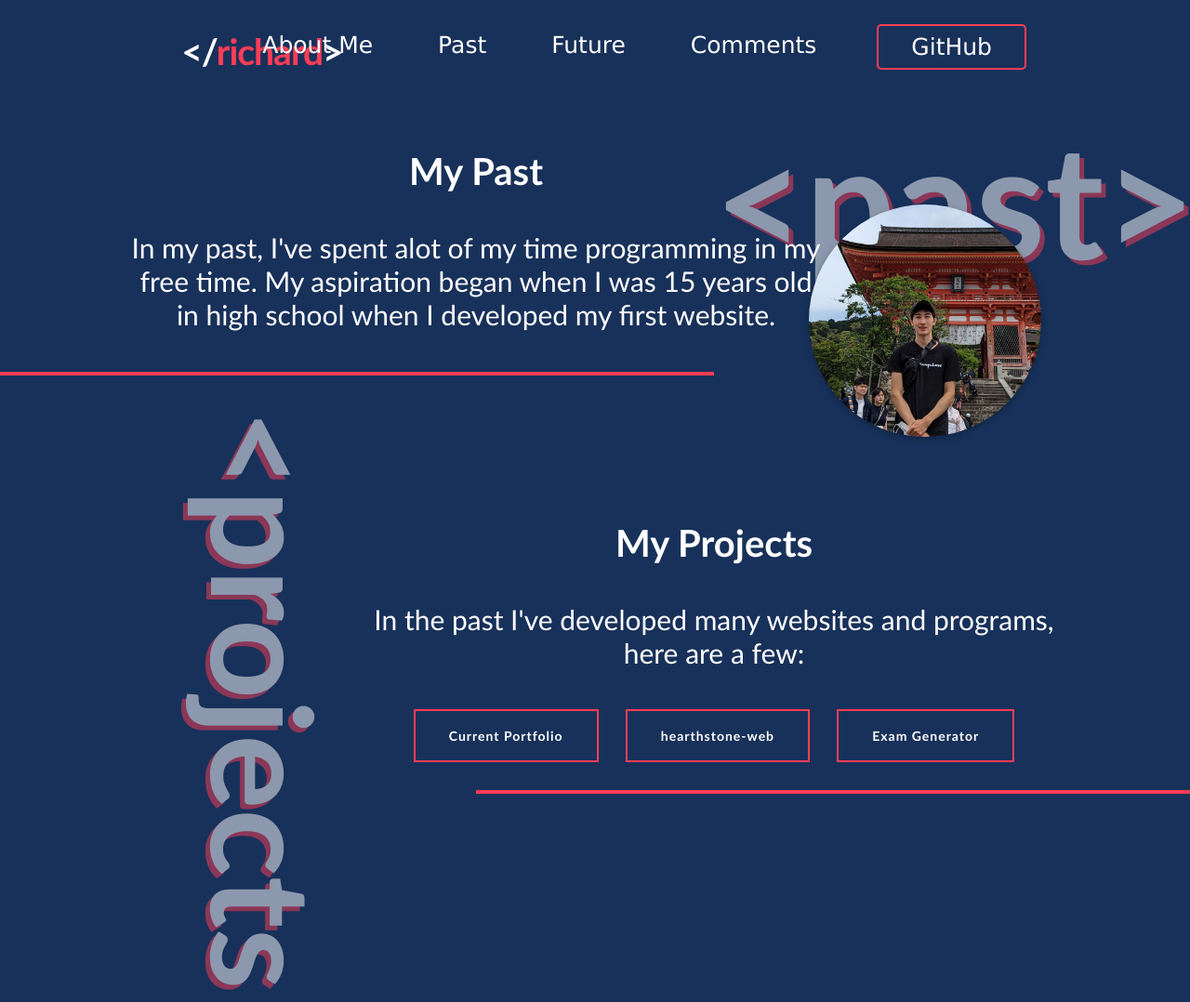
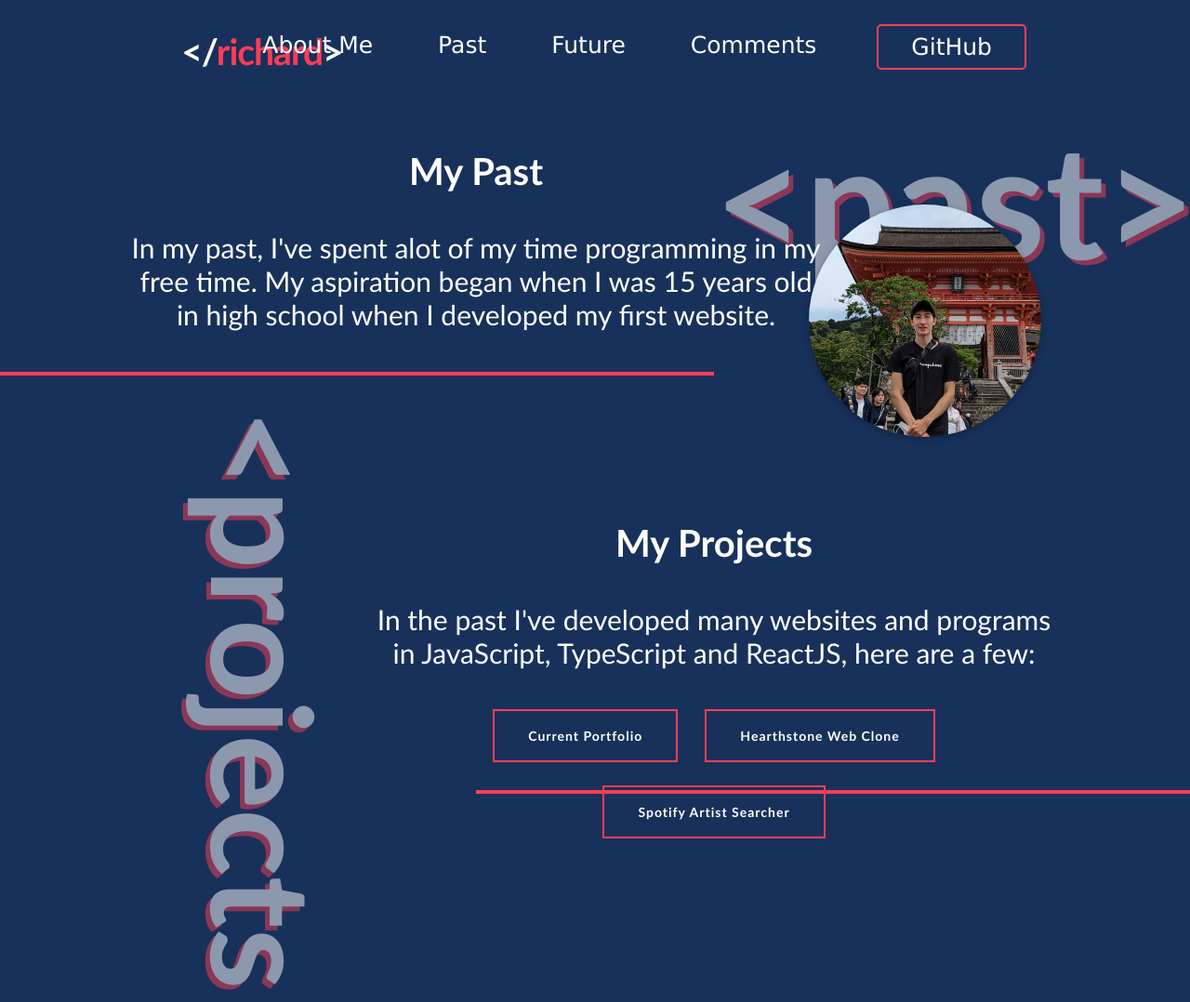
Before and after one commit to Rymedy/websystems-webass, a plain HTML site: page past.html in a window 1280 px wide. Shown: the top 1078 px of the page at 93% size. Drawn offline with Linux system fonts and the light colour scheme.

Commit message:
update projects

```diff
--- a/past.html
+++ b/past.html
@@ -27,10 +27,10 @@
                 </div>
                 <div class="page-section-inverted" id="personal-projects">
                     <h3>My Projects</h3>
-                    <p>In the past I've developed many websites and programs, here are a few:</p>
-                    <a href="https://rymedy.github.io/" target="_blank"><div class="button_slide slide_right">Current Portfolio</div></a>
-                    <a href="https://rymedy.github.io/hearthstone-web/" target="_blank"><div class="button_slide slide_right">hearthstone-web</div></a>
-                    <a href="https://rymedy.github.io/exam-generator/" target="_blank"><div class="button_slide slide_right">Exam Generator</div></a>
+                    <p>In the past I've developed many websites and programs in JavaScript, TypeScript and ReactJS, here are a few:</p>
+                    <a href="https://richardwebb.netlify.app/" target="_blank"><div class="button_slide slide_right">Current Portfolio</div></a>
+                    <a href="https://rymedy.github.io/hearthstone-web/" target="_blank"><div class="button_slide slide_right">Hearthstone Web Clone</div></a>
+                    <a href="https://artist-searcher.netlify.app/" target="_blank"><div class="button_slide slide_right">Spotify Artist Searcher</div></a>
                     <h2 id="project-background-text">&lt;projects&gt;</h2>
                     <div id="seperator-two" class="seperator"></div>
                 </div>
```
